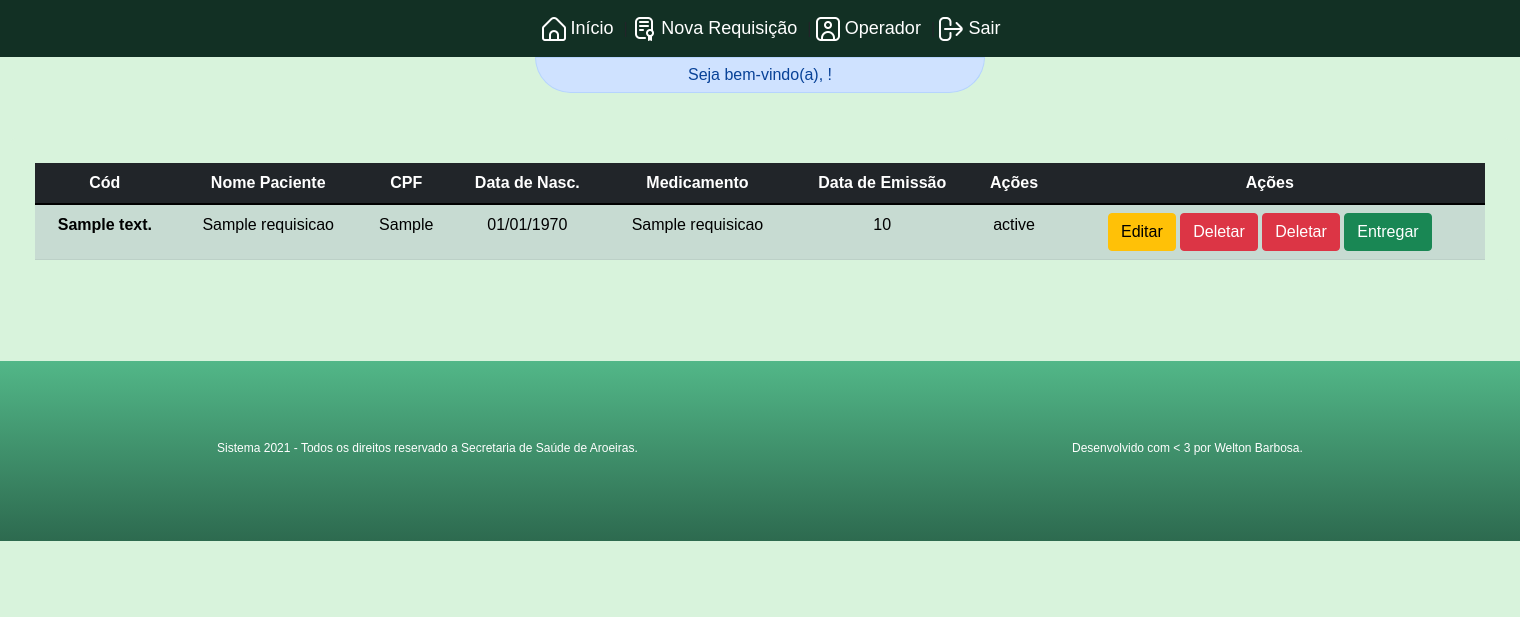
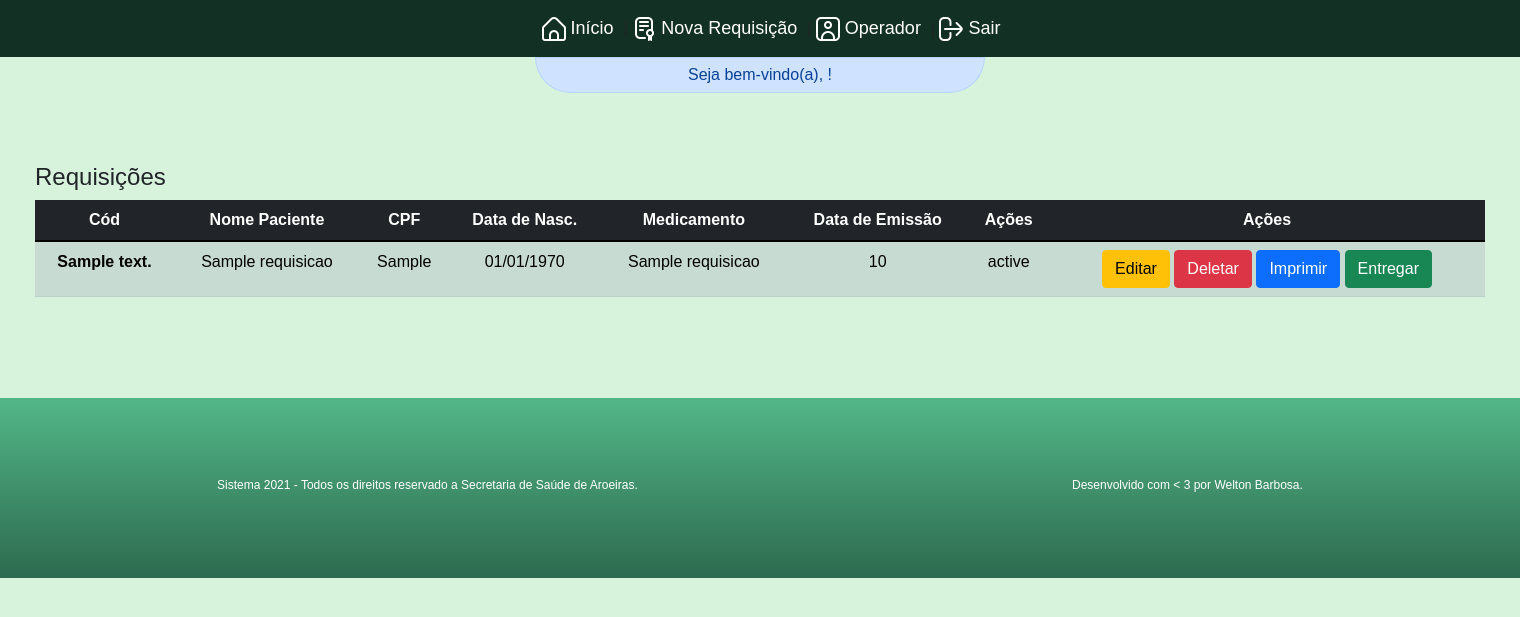
Before and after one commit to weltonbarbosa/medicamentos, a PHP site: page /painel.php in a window 1520 px wide. Shown: the part 170-787 px from the top of the page. Run offline with PHP 8.4, Linux system fonts and the light colour scheme; the visitor is signed in with stand-in values (Sample User, id 1); tables that the repository leaves empty or names only in its code hold one stand-in row (values such as "Sample post"); data that the repository does not hold is empty; some libraries are stand-ins or nearby versions.

Commit message:
atualizacao nos botoes do painel.php

```diff
--- a/painel.php
+++ b/painel.php
@@ -86,6 +86,7 @@
 
 <!-------------------------------------------->
 <table class="table table-success table-striped" id="tabela-principal">
+    <h4>Requisições</h4>
   <thead class="table-dark">
     <tr>
       <th scope="col">Cód</th>
@@ -131,7 +132,7 @@
                 <td>
                     <a href="modificar-requisicao?codigo_requisicao=<?php echo $dados['codigo_requisicao'];?>" ><input type="submit" value="Editar" name="editar-req" class="btn btn-warning"></a>
                     <a href="deletar-requisicao?codigo_requisicao=<?php echo $dados['codigo_requisicao'];?>&nome_paciente=<?php echo $dados['nome_paciente'];?>"><input type="submit" value="Deletar"  name="deletar-req" class="btn btn-danger"></a>
-                    <a href="deletar-requisicao?codigo_requisicao=<?php echo $dados['codigo_requisicao'];?>&nome_paciente=<?php echo $dados['nome_paciente'];?>"><input type="submit" value="Deletar"  name="deletar-req" class="btn btn-danger"></a>
+                    <a href="deletar-requisicao?codigo_requisicao=<?php echo $dados['codigo_requisicao'];?>&nome_paciente=<?php echo $dados['nome_paciente'];?>"><input type="submit" value="Imprimir"  name="deletar-req" class="btn btn-primary"></a>
                     <a href="deletar-requisicao?codigo_requisicao=<?php echo $dados['codigo_requisicao'];?>&nome_paciente=<?php echo $dados['nome_paciente'];?>"><input type="submit" value="Entregar" name="entregar-med" class="btn btn-success"></td></a>
 
                 </td>
@@ -144,11 +145,17 @@
 ?>
 	</tr>
 
-
-
 </table>
 
 </main>
+
+<!---->
+<main>
+
+
+
+
+
 
 
 
```
